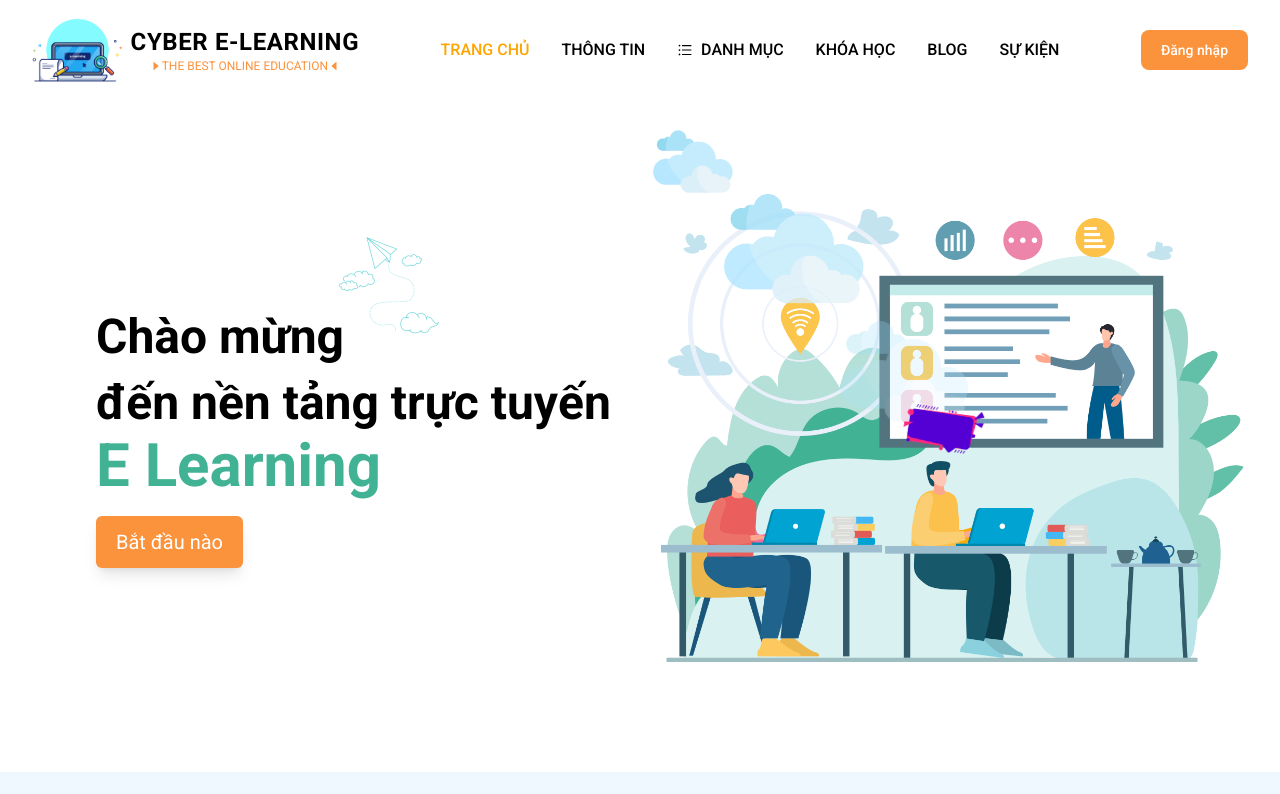
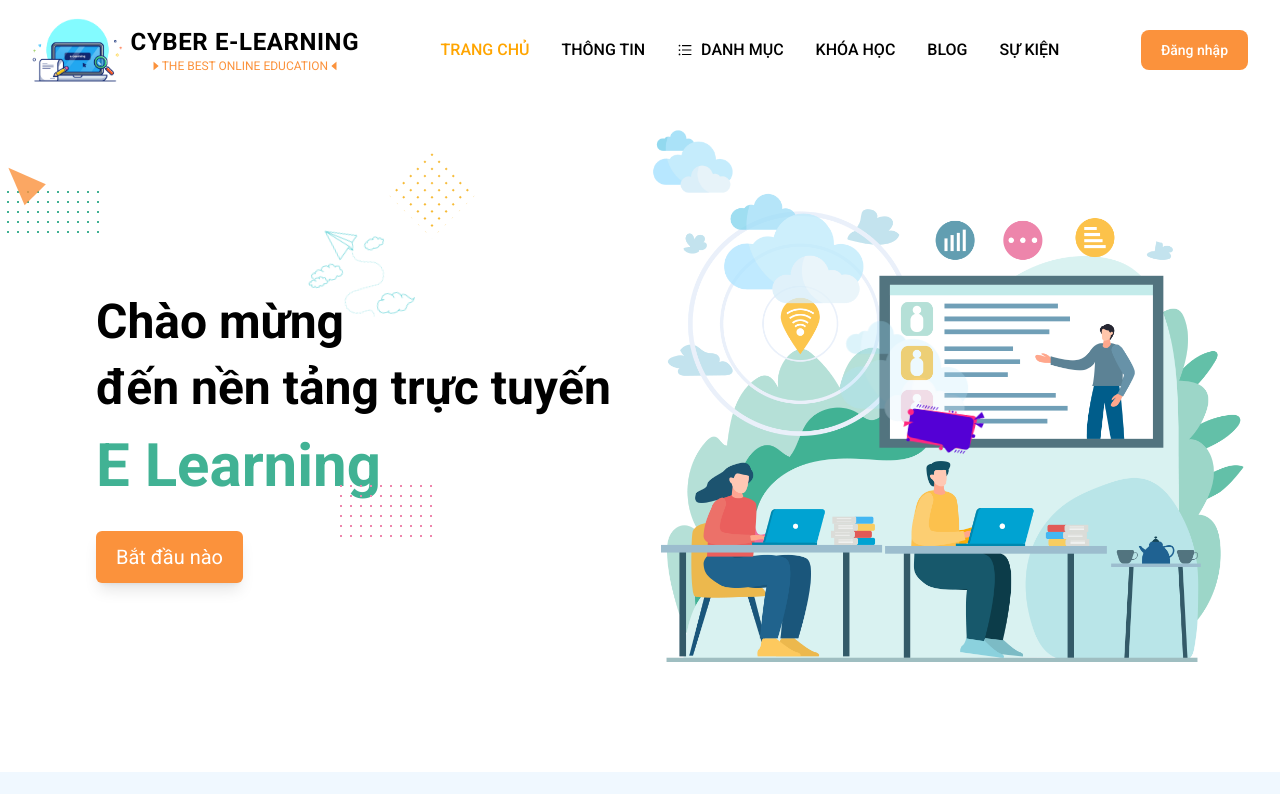
Before and after one commit to hqbao000101/BCS07_FINAL_G9_ELearning, a React (Create React App) app: page / in a window 1280 px wide. Shown: the top 794 px of the page. Built offline with nearby package versions, Linux system fonts and the light colour scheme.

Commit message:
feat:banner-boxes-and-triangle

```diff
--- a/src/pages/Home/Home.jsx
+++ b/src/pages/Home/Home.jsx
@@ -11,23 +11,31 @@ const Home = () => {
     <div>
       <div className="flex flex-col items-center p-4 py-6 mx-auto max-w-screen-2xl md:flex-row">
         <div className="relative order-2 w-full text-center md:order-1 md:w-1/2 ps-0 lg:ps-20 md:text-left">
-          <p className="text-4xl font-bold leading-snug xl:leading-snug md:leading-snug md:text-4xl xl:text-5xl">
-            Chào mừng
-          </p>
-          <p className="text-4xl font-bold leading-snug xl:leading-snug md:leading-snug md:text-4xl xl:text-5xl">
-            đến nền tảng trực tuyến
-          </p>
-          <p className="text-5xl font-bold lg:leading-normal md:text-5xl xl:text-6xl text-main">
-            E Learning
-          </p>
-          <button className="px-5 py-3 mt-5 text-sm text-white duration-500 bg-orange-400 rounded-md shadow-lg xl:text-xl hover:bg-orange-500 hover:scale-90 lg:text-lg md:text-md">
-            Bắt đầu nào
-          </button>
+          <div className="box-decor box-decor__1 absolute"></div>
+          <div className="box-decor box-decor__2 absolute"></div>
+          <div className="box-decor box-decor__3 absolute"></div>
+          <div
+            id="triangle"
+            className="absolute top-0 left-[10vw] md:-top-[10vw] md:-left-[2vw]"
+          ></div>
           <img
             src={HomeBanner2}
             alt="Home Banner 2"
-            className="absolute object-cover w-1/5 right-[30%] -top-[30%]"
+            className="absolute object-cover w-1/5 md:right-[35%] right-[15%]"
+            id="fly-and-cloud"
           />
+          <p className="text-2xl sm:text-3xl font-bold leading-snug xl:leading-snug md:leading-snug sm:leading-snug md:text-4xl xl:text-5xl">
+            Chào mừng
+          </p>
+          <p className="text-2xl sm:text-3xl font-bold leading-snug xl:leading-snug md:leading-snug sm:leading-snug md:text-4xl xl:text-5xl">
+            đến nền tảng trực tuyến
+          </p>
+          <p className="text-3xl font-bold leading-normal xl:leading-normal md:leading-normal sm:leading-normal md:text-5xl xl:text-6xl text-main sm:text-4xl">
+            E Learning
+          </p>
+          <button className="px-5 py-3 mt-5 text-xs sm:text-sm text-white duration-500 bg-orange-400 rounded-md shadow-lg xl:text-xl hover:bg-orange-500 hover:scale-90 lg:text-lg md:text-md">
+            Bắt đầu nào
+          </button>
         </div>
         <div className="relative order-1 w-full md:w-1/2 md:order-2">
           <img
--- a/src/pages/Home/Home.scss
+++ b/src/pages/Home/Home.scss
@@ -34,3 +34,44 @@
   animation: slightSpin 4s linear 1s infinite;
   transform-origin: bottom;
 }
+
+#triangle {
+  border: 1.2vw solid rgba(251, 146, 60, 0.8);
+  border-top-color: transparent;
+  border-bottom-color: transparent;
+  border-left-color: transparent;
+  border-right-width: 3vw;
+  transform: rotate(45deg);
+}
+
+.box-decor {
+  width: 8vw;
+  height: 4vw;
+  background-image: radial-gradient(#41b294 10%, transparent 11%),
+    radial-gradient(#41b294 10%, transparent 11%);
+  background-size: 10px 10px;
+  top: -8vw;
+  left: -1vw;
+}
+
+.box-decor.box-decor__2 {
+  background-image: radial-gradient(#ed85ab 10%,transparent 11%);
+  top: 15vw;
+  left: 25vw;
+  height: 5vw;
+}
+
+.box-decor.box-decor__3 {
+  background-image: radial-gradient(#f6ba35 10%,transparent 11%);
+  transform: rotate(45deg);
+  top: -10vw;
+  left: 30vw;
+  width: 5vw;
+  height: 5vw;
+}
+
+#fly-and-cloud {
+  animation: slightSpin 5s linear 2s infinite;
+  top: -6vw;
+  z-index: -1;
+}
```
